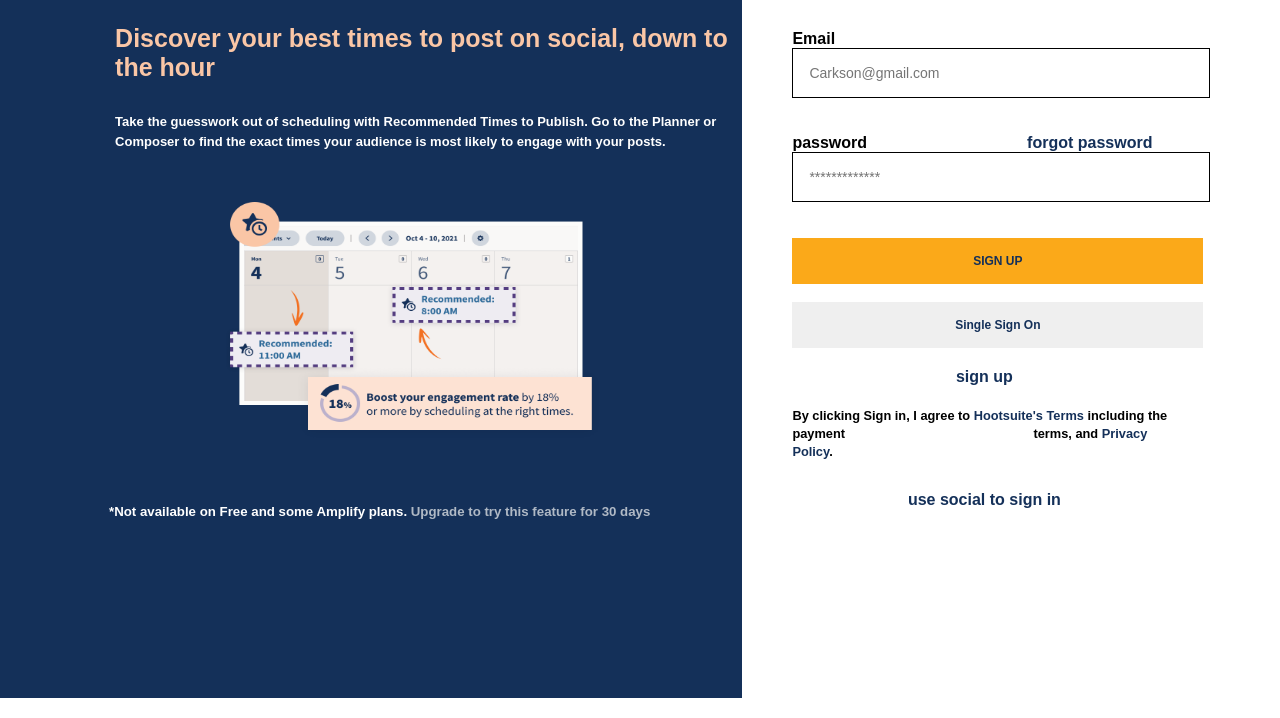
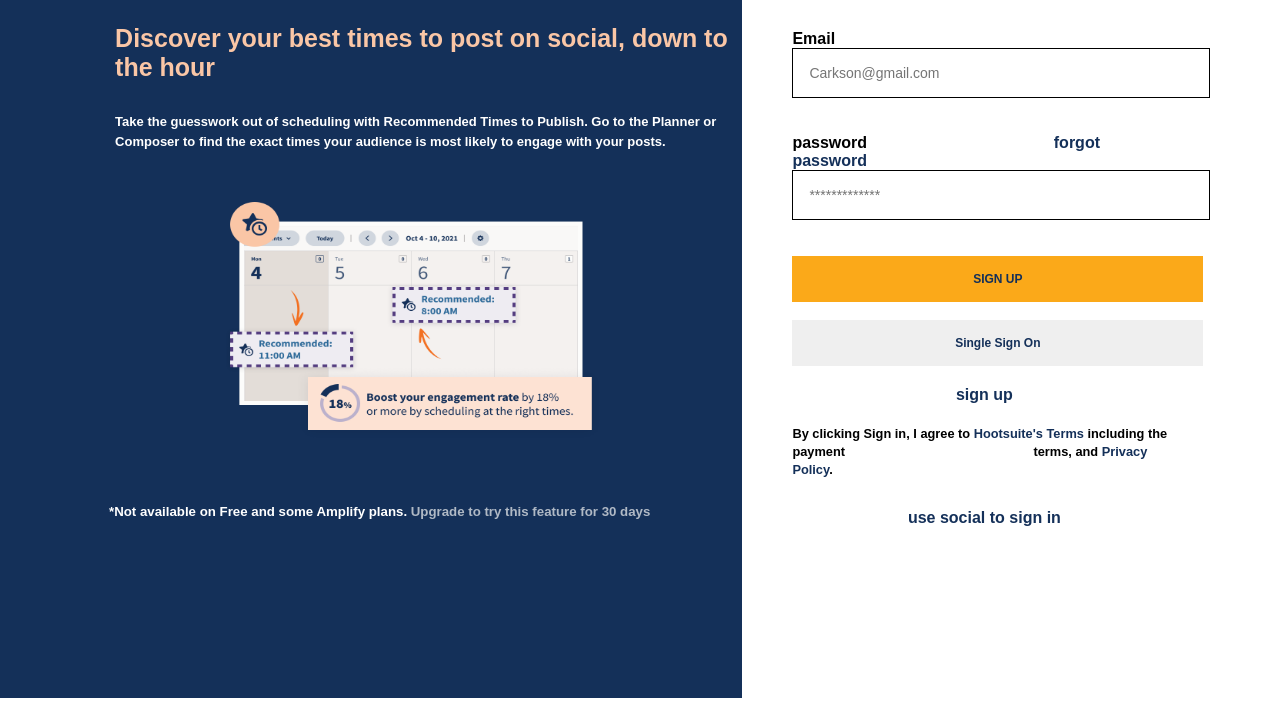
Before and after one commit to devcarkson/Hootsuit-login, a plain HTML site: page index.html in a window 1280 px wide. Shown: the part 102-820 px from the top of the page. Drawn offline with Linux system fonts and the light colour scheme.

Commit message:
Update index.html

```diff
--- a/index.html
+++ b/index.html
@@ -46,7 +46,7 @@
                     <input type="email" placeholder="Carkson@gmail.com">
                 </div>
                 <div class="input-container password">
-                    <label for="password">password</label>&nbsp; &nbsp; &nbsp; &nbsp;  &nbsp; &nbsp; &nbsp; &nbsp; &nbsp; &nbsp; &nbsp; &nbsp; &nbsp; &nbsp; &nbsp; &nbsp; &nbsp; &nbsp;
+                    <label for="password">password</label>&nbsp; &nbsp; &nbsp; &nbsp; &nbsp; &nbsp; &nbsp;  &nbsp; &nbsp; &nbsp; &nbsp; &nbsp; &nbsp; &nbsp; &nbsp; &nbsp; &nbsp; &nbsp; &nbsp; &nbsp; &nbsp;
                     <a href="#">forgot password</a>
                     <input id="password" placeholder="*************">
                     <i class="far fa-eye-splash"></i>
```
